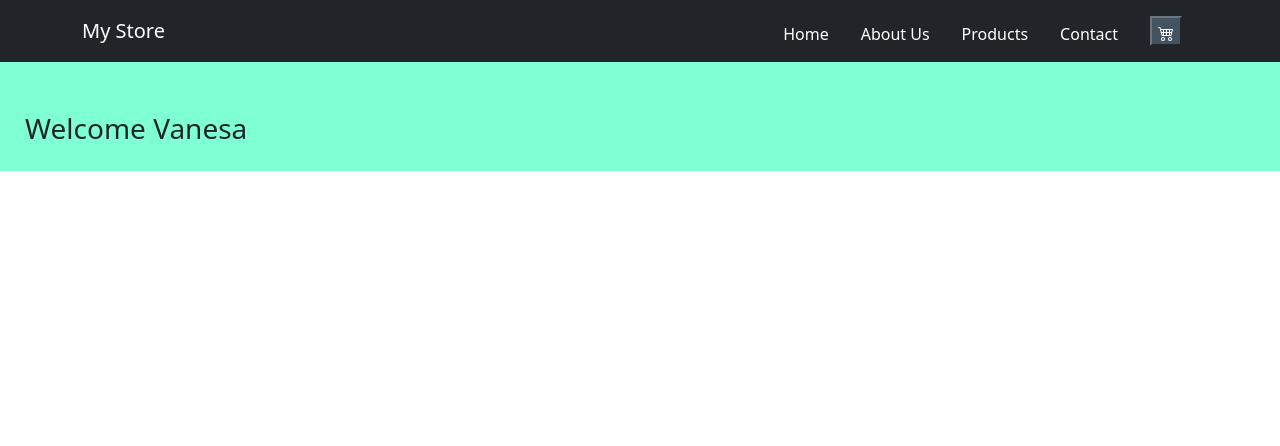
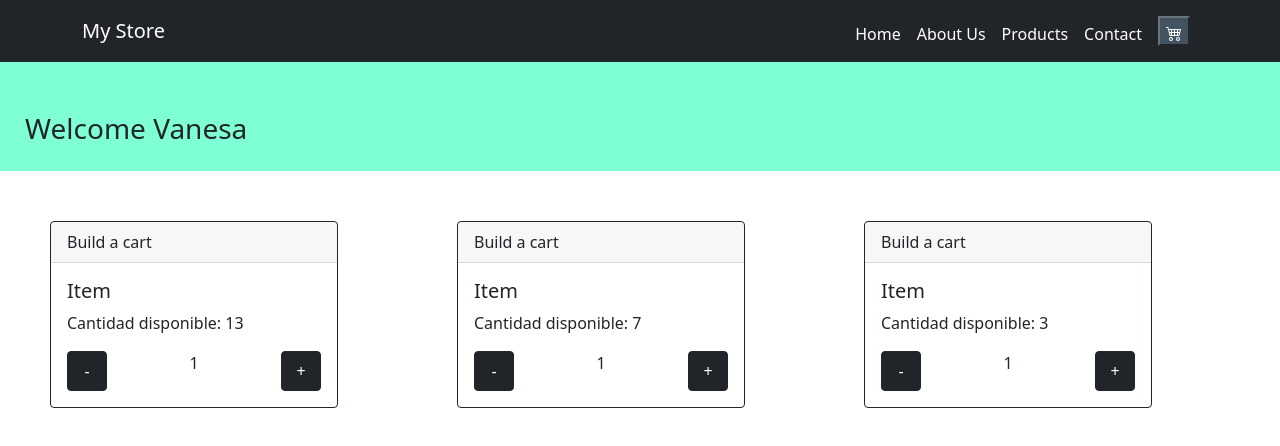
Before and after one commit to anrrid/ecommerce-React-Js, a React (Create React App) app in the folder myapp/: page / in a window 1280 px wide. Shown: the top 446 px of the page. Built offline with nearby package versions, Linux system fonts and the light colour scheme.

Commit message:
Added ItemCount

```diff
--- /dev/null
+++ b/myapp/src/App.css
@@ -0,0 +1,5 @@
+.countSection {
+    display: flex;
+    justify-content: space-between;
+    margin: 30px;
+}
--- a/myapp/src/App.js
+++ b/myapp/src/App.js
@@ -1,12 +1,19 @@
+import "./App.css"
+
 import NavBar from "./components/NavBar";
 import ItemListContainer from "./components/ItemListContainer";
-
+import ItemCount from "./components/ItemCount";
 
 const App = () => {
     return (
         <>
             <NavBar />
             <ItemListContainer greeting="Vanesa" />
+            <div className="countSection">
+                <ItemCount stock="13" />
+                <ItemCount stock="7" />
+                <ItemCount stock="3" />
+            </div>
 
         </>
     )
--- /dev/null
+++ b/myapp/src/components/ItemCount.css
@@ -0,0 +1,16 @@
+.App-Counter {
+    margin: 20px;
+    width: 30%;
+}
+
+.btnCounter {
+    display: flex;
+    justify-content: space-between;
+    text-align: center;
+}
+
+.button {
+    width: 40px;
+    height: 40px;
+    text-align: inherit;
+}
--- /dev/null
+++ b/myapp/src/components/ItemCount.js
@@ -0,0 +1,47 @@
+import React, { useState } from "react";
+import "./ItemCount.css"
+
+//components
+import Card from 'react-bootstrap/Card'
+import Button from 'react-bootstrap/Button'
+
+const ItemCount = (props) => {
+
+    const [counter, setCounter] = useState(1);
+    const [stock, setStock] = useState(props.stock);
+
+
+    const handlerCounterUp = () => {
+        if (counter < stock) {
+            setCounter(counter + 1);
+        }
+
+    }
+
+
+    const handlerCountDown = () => {
+        if (counter > 0) {
+            setCounter(counter - 1);
+        }
+    }
+
+    return (
+        <div className='App-Counter'>
+            <Card border="dark" style={{ width: '18rem' }}>
+                <Card.Header>Build a cart</Card.Header>
+                <Card.Body>
+                    <Card.Title>Item</Card.Title>
+                    <Card.Text> <p>Cantidad disponible: {stock}</p> </Card.Text>
+                    <Card.Text className="btnCounter">
+                        <Button variant="dark" className="button" onClick={handlerCountDown} >-</Button>
+                        <p>{counter}</p>
+                        <Button variant="dark" className="button" onClick={handlerCounterUp} >+</Button>
+                    </Card.Text>
+                </Card.Body>
+            </Card>
+        </div>
+    );
+}
+
+
+export default ItemCount;
--- a/myapp/src/components/NavBar.js
+++ b/myapp/src/components/NavBar.js
@@ -8,13 +8,13 @@ const NavBar = (props) => {
             <Container>
                 <Navbar.Brand href="#home">My Store</Navbar.Brand>
 
-                <Nav class="Navigation"
+                <Nav className="Navigation"
                     activeKey="/home"
                     onSelect={(selectedKey) => alert(`selected ${selectedKey}`)}
                 >
                     <Nav.Link href="/home" className="linkText">Home</Nav.Link>
                     <Nav.Link eventKey="link-1" className="linkText">About Us</Nav.Link>
-                    <Nav.Link eventKey="link-2" className="linkText">Products</Nav.Link>
+                    <Nav.Link href="products.html" className="linkText">Products</Nav.Link>
                     <Nav.Link eventKey="link-2" className="linkText">Contact</Nav.Link>
                     <Nav.Link eventKey="link-2" className="linkText"><CartWidget /></Nav.Link>
 
```
